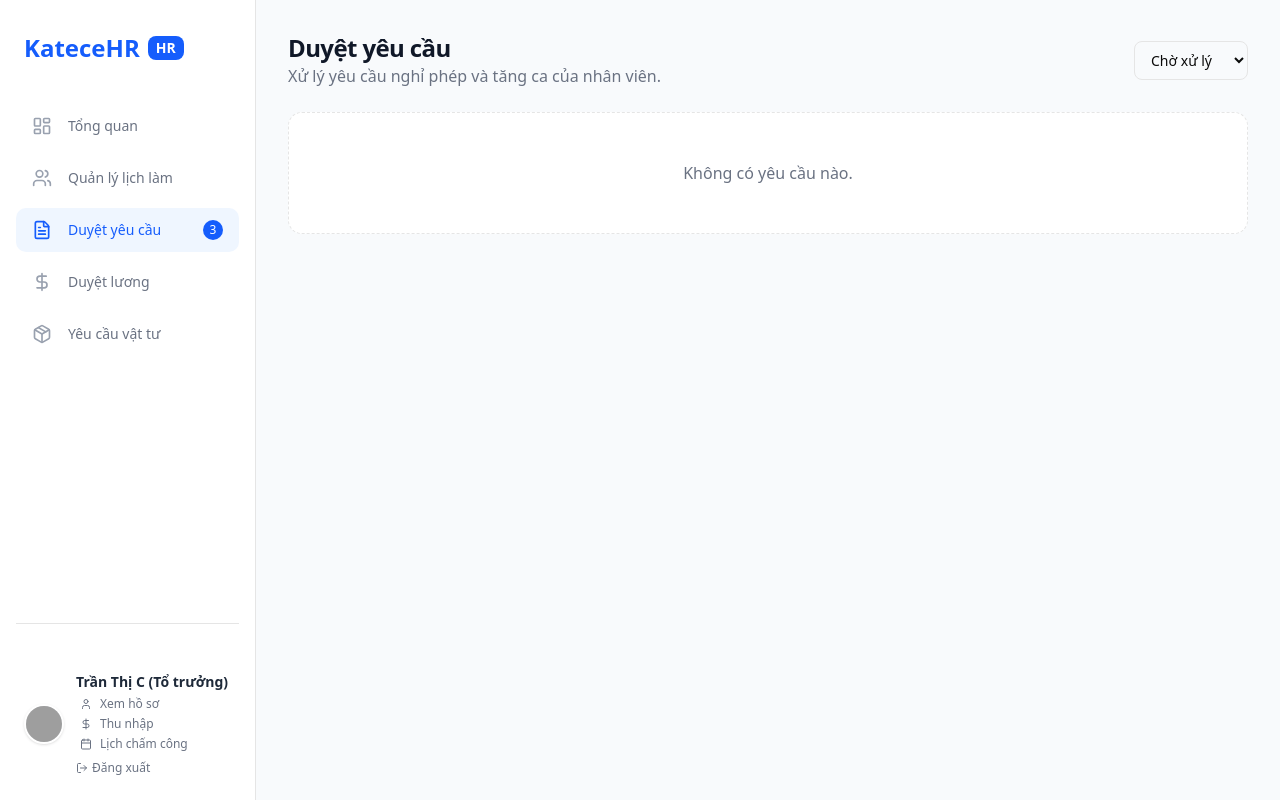
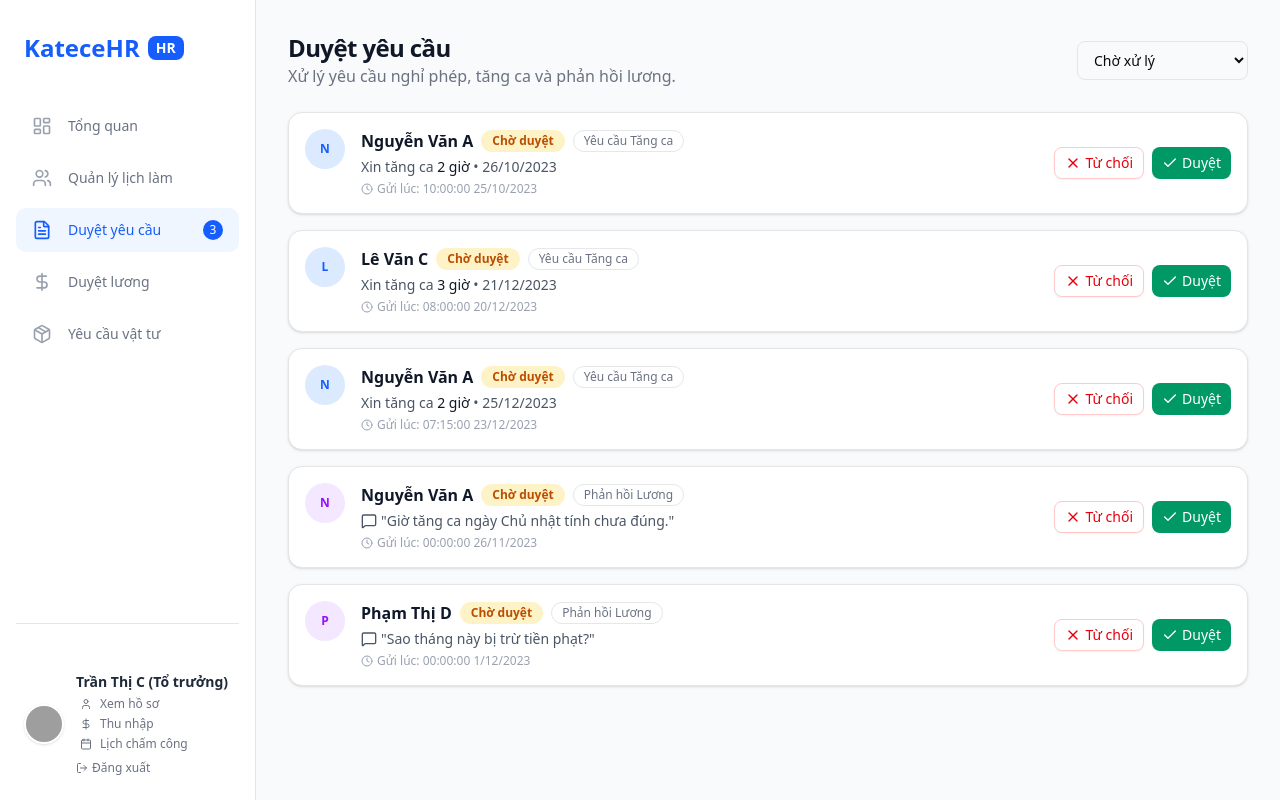
Before and after one commit to ChuongNguyenNHC/katece-hr, a Next.js app in the folder frontend/: page /team-leader/requests in a window 1280 px wide. Built offline with nearby package versions, Linux system fonts and the light colour scheme; grey boxes are pictures that could not be loaded.

Commit message:
update ui

```diff
--- a/frontend/app/team-leader/requests/page.tsx
+++ b/frontend/app/team-leader/requests/page.tsx
@@ -1,22 +1,39 @@
 "use client";
 
 import { useState } from "react";
-import { Check, X, Filter, Clock, Calendar } from "lucide-react";
+import { Check, X, Filter, Clock, Calendar, MessageSquare, AlertCircle } from "lucide-react";
 import { Button } from "@/components/ui/button";
-import { mockRequests } from "@/lib/mock-data";
+import { mockRequests, mockFeedbacks, mockEmployees } from "@/lib/mock-data";
 import { Badge } from "@/components/ui/badge";
 
 export default function TeamLeaderRequestsPage() {
-  const [filter, setFilter] = useState<'all' | 'pending' | 'approved' | 'rejected'>('pending');
+  const [filter, setFilter] = useState<'all' | 'processing' | 'approved' | 'declined'>('processing');
 
-  // Mock logic: Filter requests belonging to team members
-  // In real app: filtered by API on toSanXuatID
-  // For demo: Let's assume some requests in mockRequests belong to our team.
-  // mockRequests currently doesn't link directly to team, but we can assume based on user ID or just show all for demo.
-  // Let's filter by status for the 'processing' ones mainly.
-  const requests = mockRequests.filter(r => {
+  // Combine Requests (OT) and Feedbacks (Salary)
+  const allItems = [
+    ...mockRequests.map(r => ({
+        type: 'OT' as const,
+        id: r.id,
+        date: r.created_at,
+        status: r.trangThaiDonOT as string,
+        senderId: r.nguoiGuiID,
+        sender: r.NguoiGui || mockEmployees.find(e => e.id === r.nguoiGuiID),
+        data: r
+    })),
+    ...mockFeedbacks.map(f => ({
+        type: 'FEEDBACK' as const,
+        id: f.id,
+        date: f.created_at,
+        status: f.trangThaiPhanHoi === 'resolved' ? 'approved' : f.trangThaiPhanHoi, // Map resolved to approved for simple filtering
+        senderId: f.nguoiGuiID,
+        sender: mockEmployees.find(e => e.id === f.nguoiGuiID),
+        data: f
+    }))
+  ];
+
+  const filteredItems = allItems.filter(item => {
     if (filter === 'all') return true;
-    return r.trangThaiDonOT === filter; // Using OT status field as generic status for demo
+    return item.status === filter;
   });
 
   return (
@@ -24,7 +41,7 @@ export default function TeamLeaderRequestsPage() {
       <div className="flex items-center justify-between">
         <div>
           <h1 className="text-2xl font-bold tracking-tight text-gray-900">Duyệt yêu cầu</h1>
-          <p className="text-gray-500">Xử lý yêu cầu nghỉ phép và tăng ca của nhân viên.</p>
+          <p className="text-gray-500">Xử lý yêu cầu nghỉ phép, tăng ca và phản hồi lương.</p>
         </div>
         <div className="flex gap-2">
            <select
@@ -32,57 +49,75 @@ export default function TeamLeaderRequestsPage() {
                 value={filter}
                 onChange={(e) => setFilter(e.target.value as any)}
             >
-                <option value="pending">Chờ xử lý</option>
-                <option value="approved">Đã duyệt</option>
-                <option value="rejected">Đã từ chối</option>
+                <option value="processing">Chờ xử lý</option>
+                <option value="approved">Đã duyệt / Đã xử lý</option>
+                <option value="declined">Đã từ chối</option>
                 <option value="all">Tất cả</option>
            </select>
         </div>
       </div>
 
       <div className="space-y-4">
-        {requests.map((request) => (
-          <div key={request.id} className="bg-white rounded-xl border p-4 shadow-sm flex flex-col md:flex-row items-start md:items-center justify-between gap-4">
+        {filteredItems.map((item) => (
+          <div key={`${item.type}-${item.id}`} className="bg-white rounded-xl border p-4 shadow-sm flex flex-col md:flex-row items-start md:items-center justify-between gap-4">
             <div className="flex items-start gap-4">
-               <div className="h-10 w-10 rounded-full bg-blue-100 flex items-center justify-center text-blue-600 font-bold text-xs uppercase">
-                    {request.nguoiYeuCau?.fullName?.charAt(0) || "U"}
+               {/* Avatar */}
+               <div className={`h-10 w-10 rounded-full flex items-center justify-center font-bold text-xs uppercase ${
+                   item.type === 'OT' ? 'bg-blue-100 text-blue-600' : 'bg-purple-100 text-purple-600'
+               }`}>
+                    {item.sender?.fullName?.charAt(0) || "U"}
                </div>
+
+               {/* Content */}
                <div>
                     <div className="flex items-center gap-2">
-                        <h3 className="font-semibold text-gray-900">{request.nguoiYeuCau?.fullName}</h3>
+                        <h3 className="font-semibold text-gray-900">{item.sender?.fullName || "Người dùng"}</h3>
                         <Badge className={`
-                            ${request.trangThaiDonOT === 'processing' ? 'bg-amber-100 text-amber-700' :
-                              request.trangThaiDonOT === 'approved' ? 'bg-green-100 text-green-700' : 'bg-red-100 text-red-700'}
+                            ${item.status === 'processing' ? 'bg-amber-100 text-amber-700' :
+                              item.status === 'approved' ? 'bg-green-100 text-green-700' : 'bg-red-100 text-red-700'}
                         `}>
-                            {request.trangThaiDonOT === 'processing' ? 'Chờ duyệt' :
-                             request.trangThaiDonOT === 'approved' ? 'Đã duyệt' : 'Từ chối'}
+                            {item.status === 'processing' ? 'Chờ duyệt' :
+                             item.status === 'approved' ? (item.type === 'FEEDBACK' ? 'Đã xử lý' : 'Đã duyệt') : 'Từ chối'}
+                        </Badge>
+                        <Badge variant="outline" className="border-gray-200 text-gray-500 font-normal">
+                            {item.type === 'OT' ? 'Yêu cầu Tăng ca' : 'Phản hồi Lương'}
                         </Badge>
                     </div>
-                    <p className="text-sm text-gray-600 mt-1">
-                        Xin tăng ca <span className="font-medium text-gray-900">{request.soGio} giờ</span> • {new Date(request.ngayTangCa).toLocaleDateString('vi-VN')}
-                    </p>
+
+                    <div className="mt-1">
+                        {item.type === 'OT' ? (
+                            <p className="text-sm text-gray-600">
+                                Xin tăng ca <span className="font-medium text-gray-900">{item.data.soGioOT} giờ</span> • {item.data.ngayOT ? new Date(item.data.ngayOT).toLocaleDateString('vi-VN') : 'N/A'}
+                            </p>
+                        ) : (
+                            <p className="text-sm text-gray-600 flex items-start gap-1">
+                                <MessageSquare className="h-4 w-4 shrink-0 mt-0.5" />
+                                <span>"{item.data.noiDung}"</span>
+                            </p>
+                        )}
+                    </div>
+
                     <p className="text-xs text-gray-400 mt-1 flex items-center gap-1">
-                        <Clock className="h-3 w-3" /> Gửi lúc: {new Date(request.created_at).toLocaleString('vi-VN')}
+                        <Clock className="h-3 w-3" /> Gửi lúc: {new Date(item.date).toLocaleString('vi-VN')}
                     </p>
                </div>
             </div>
 
-            {request.trangThaiDonOT === 'processing' && (
+            {/* Actions */}
                 <div className="flex items-center gap-2 self-end md:self-auto">
-                    <Button variant="outline" className="border-red-200 text-red-600 hover:bg-red-50 hover:text-red-700 gap-1">
+                    <Button variant="outline" className="border-red-200 text-red-600 hover:bg-red-50 hover:text-red-700 gap-1" size="sm">
                         <X className="h-4 w-4" /> Từ chối
                     </Button>
-                    <Button className="bg-emerald-600 hover:bg-emerald-700 text-white gap-1">
+                    <Button className="bg-emerald-600 hover:bg-emerald-700 text-white gap-1" size="sm">
                         <Check className="h-4 w-4" /> Duyệt
                     </Button>
                 </div>
-            )}
           </div>
         ))}
 
-        {requests.length === 0 && (
+        {filteredItems.length === 0 && (
             <div className="text-center py-12 bg-white rounded-xl border border-dashed">
-                <p className="text-gray-500">Không có yêu cầu nào.</p>
+                <p className="text-gray-500">Uy tín! Không có yêu cầu nào cần xử lý.</p>
             </div>
         )}
       </div>
--- a/frontend/lib/mock-data.ts
+++ b/frontend/lib/mock-data.ts
@@ -324,6 +324,24 @@ export const mockFeedbacks: Phanhoiluong[] = [
         noiDung: "Giờ tăng ca ngày Chủ nhật tính chưa đúng.",
         trangThaiPhanHoi: "processing",
         nguoiDuyetID: "2"
+    },
+    {
+        id: "ph2",
+        created_at: "2023-11-27",
+        nguoiGuiID: "3", // Le Van C
+        phieuLuongID: "bl4",
+        noiDung: "Thiếu tiền phụ cấp cơm trưa.",
+        trangThaiPhanHoi: "resolved", // Resolved
+        nguoiDuyetID: "2"
+    },
+    {
+        id: "ph3",
+        created_at: "2023-12-01",
+        nguoiGuiID: "4", // Pham Thi D
+        phieuLuongID: "bl_new",
+        noiDung: "Sao tháng này bị trừ tiền phạt?",
+        trangThaiPhanHoi: "processing",
+        nguoiDuyetID: "5" // Team Leader E
     }
 ];
 
@@ -348,6 +366,36 @@ export const mockRequests: Yeucauot[] = [
     ngayOT: "2023-10-27",
     trangThaiDonOT: "approved",
     NguoiGui: mockEmployees.find(e => e.id === "3"),
+  },
+  {
+    id: "r3",
+    created_at: "2023-12-20T08:00:00Z",
+    soGioOT: 3,
+    ngayGui: "2023-12-20",
+    ngayOT: "2023-12-21",
+    trangThaiDonOT: "processing", // Pending
+    nguoiGuiID: "3", // Le Van C
+    NguoiGui: mockEmployees.find(e => e.id === "3"),
+  },
+  {
+    id: "r4",
+    created_at: "2023-12-22T09:30:00Z",
+    soGioOT: 5,
+    ngayGui: "2023-12-22",
+    ngayOT: "2023-12-24",
+    trangThaiDonOT: "declined", // Rejected
+    nguoiGuiID: "4", // Pham Thi D
+    NguoiGui: mockEmployees.find(e => e.id === "4"),
+  },
+  {
+    id: "r5",
+    created_at: "2023-12-23T07:15:00Z",
+    soGioOT: 2,
+    ngayGui: "2023-12-23",
+    ngayOT: "2023-12-25",
+    trangThaiDonOT: "processing",
+    nguoiGuiID: "1", // Nguyen Van A
+    NguoiGui: mockEmployees.find(e => e.id === "1"),
   }
 ];
 
```
